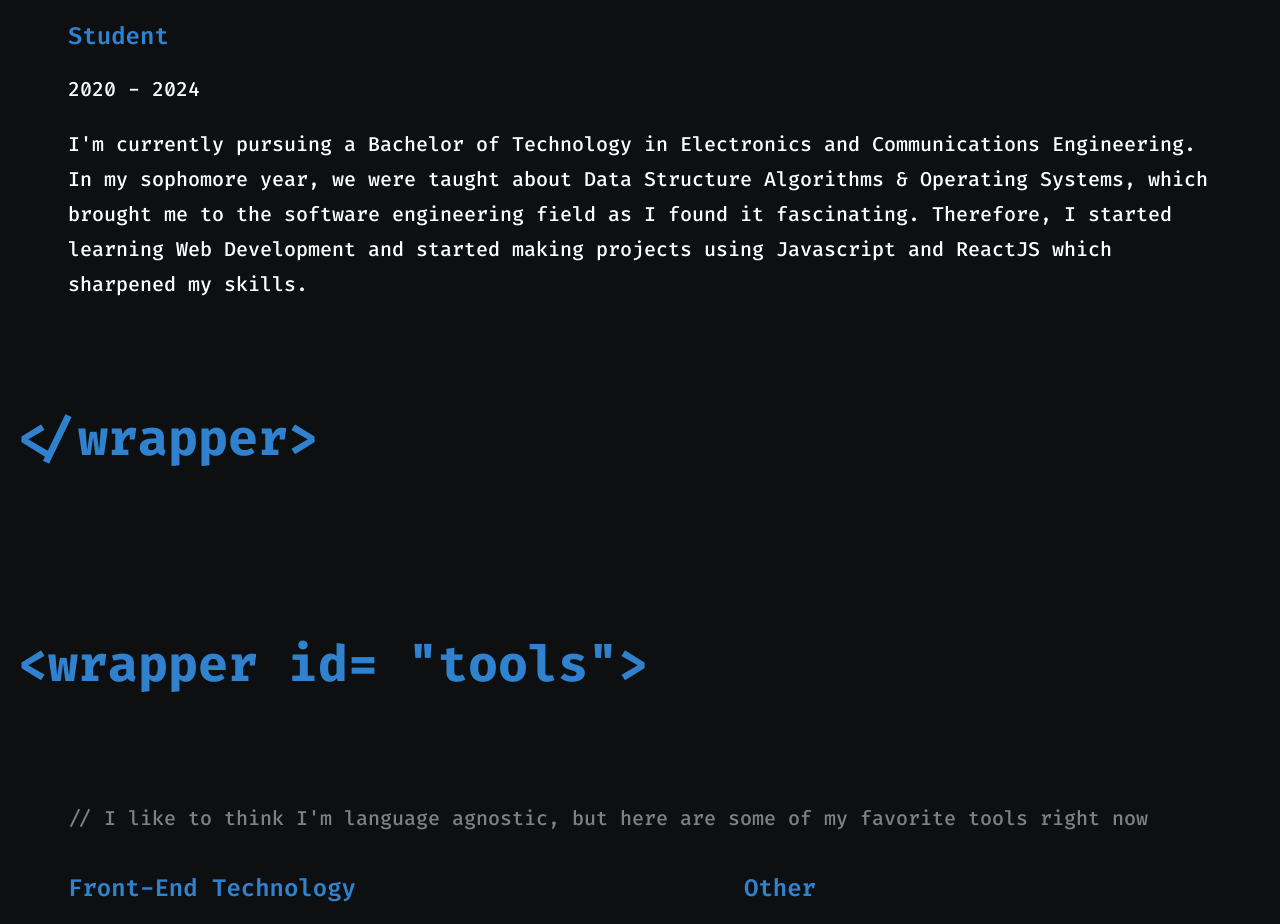
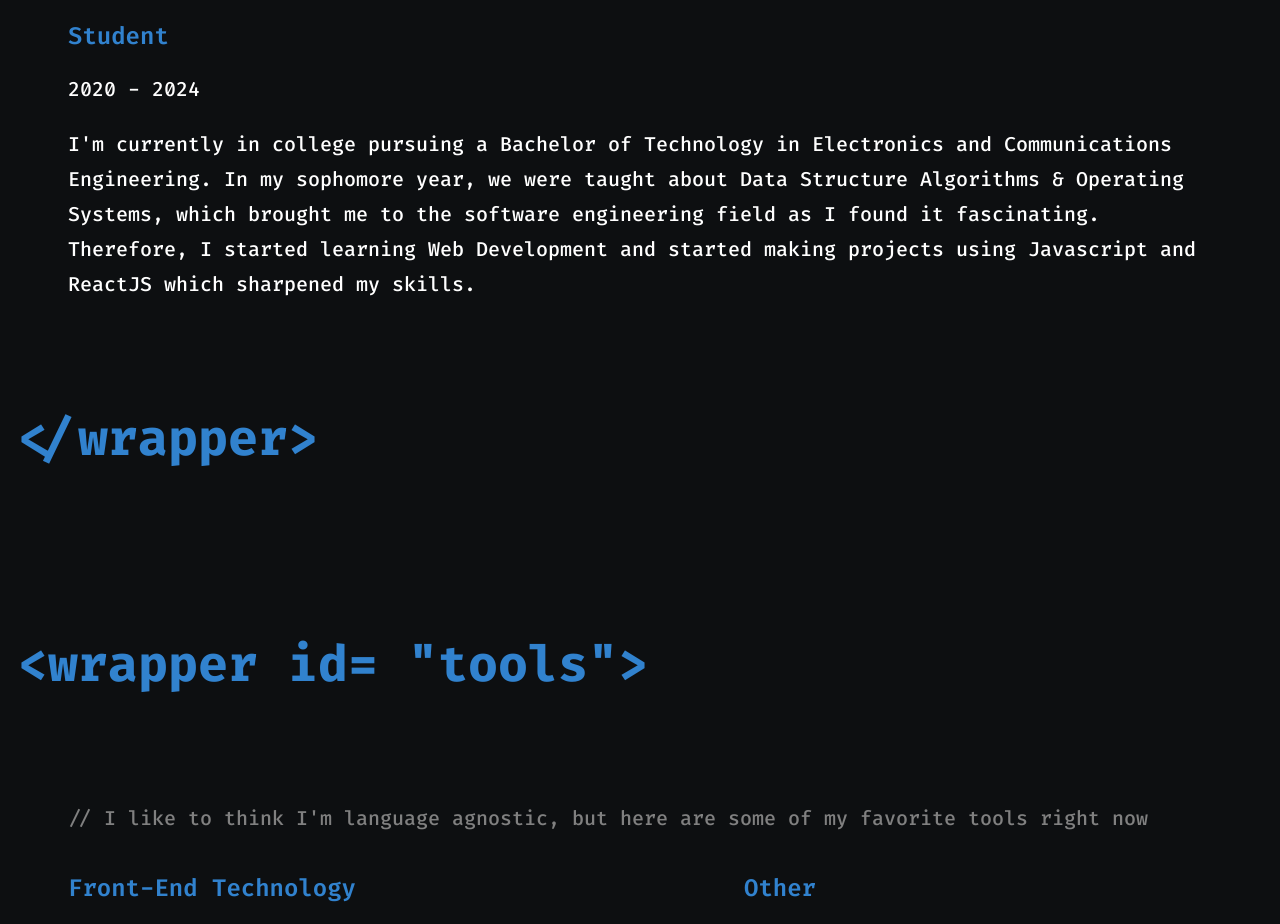
Before and after one commit to KartikBudania/portfolio, a React (Create React App) app: page / in a window 1280 px wide. Shown: the part 5700-6624 px from the top of the page. Built offline with nearby package versions, Linux system fonts and the light colour scheme.

Commit message:
about updated

```diff
--- a/src/About.js
+++ b/src/About.js
@@ -15,7 +15,7 @@ const About = () => {
             <div><h4>1.<a href="http://ipu.ac.in/usict" target="_blank"> USICT, GGSIPU</a></h4>
             <h5>Student</h5>
             <h3>2020 - 2024</h3>
-            <h3>I'm currently pursuing a Bachelor of Technology in Electronics and Communications Engineering. In my sophomore year, we were taught about Data Structure Algorithms & Operating Systems, which brought me to the software engineering field as I found it fascinating. Therefore, I started learning Web Development and started making projects using Javascript and ReactJS which sharpened my skills.</h3></div>
+            <h3>I'm currently in college pursuing a Bachelor of Technology in Electronics and Communications Engineering. In my sophomore year, we were taught about Data Structure Algorithms & Operating Systems, which brought me to the software engineering field as I found it fascinating. Therefore, I started learning Web Development and started making projects using Javascript and ReactJS which sharpened my skills.</h3></div>
         </div>
         </div>
         <h1>{'</wrapper>'}</h1>
```
